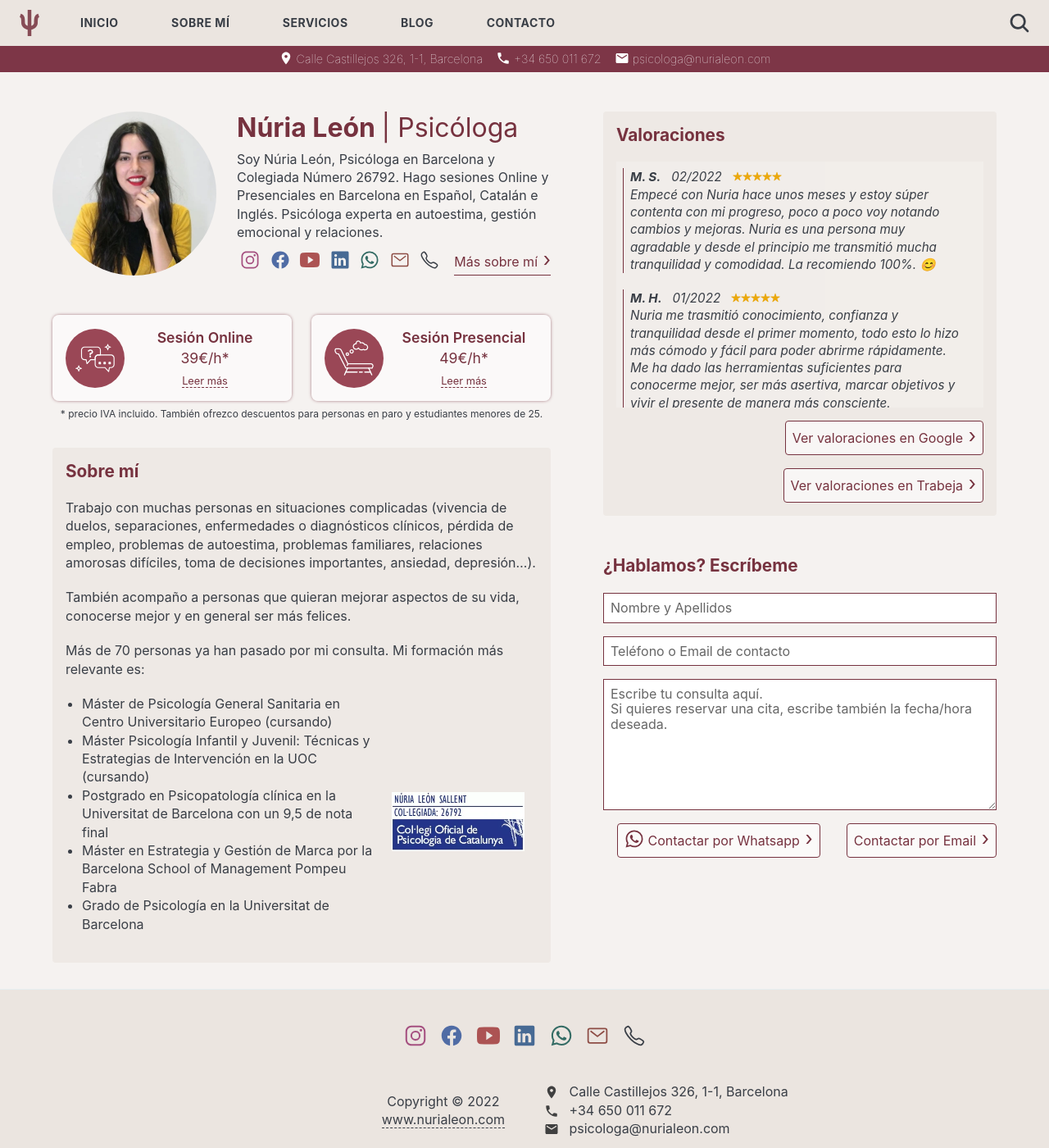
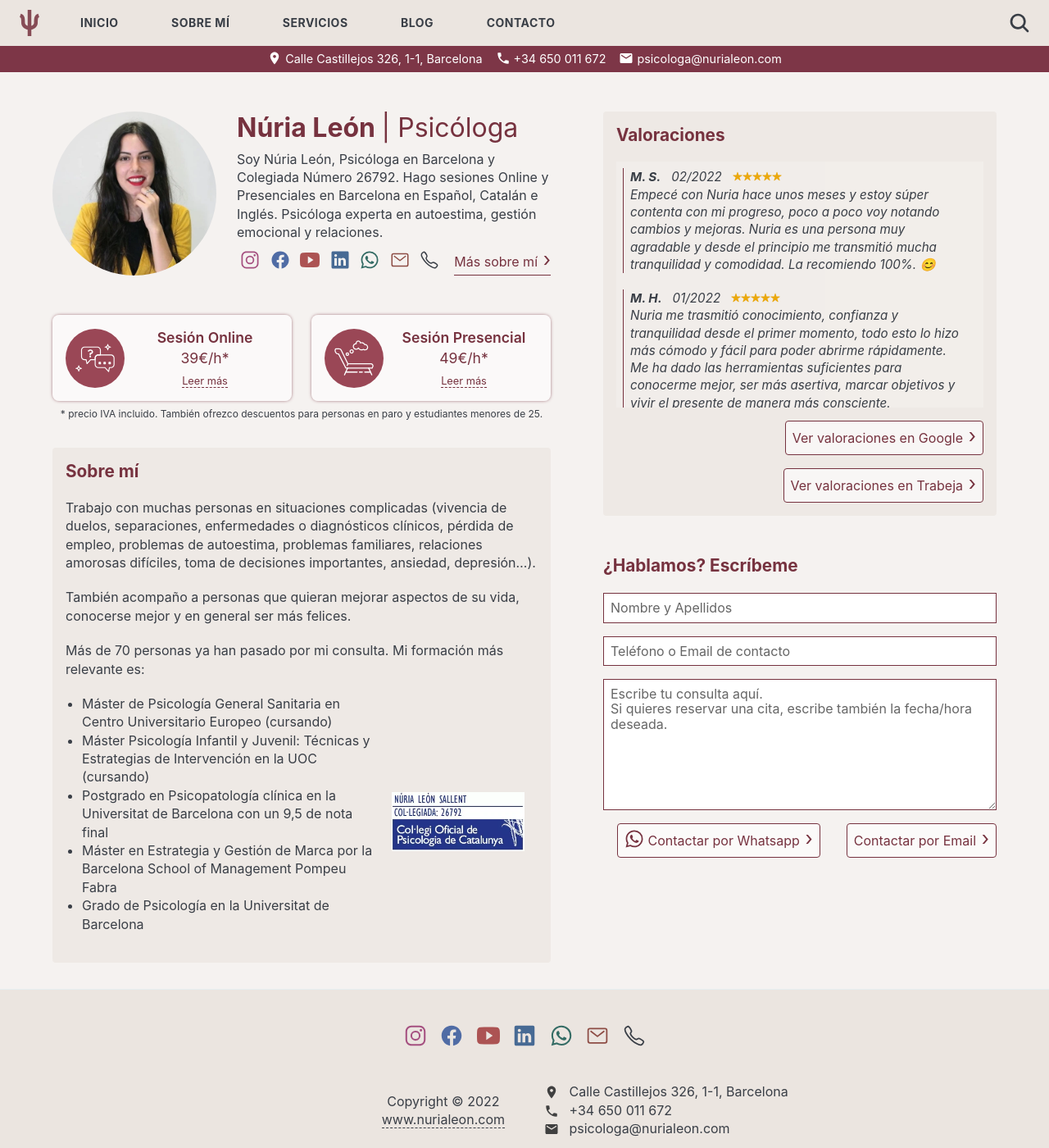
Before and after one commit to nurialeonsallent/nurialeon.com, a Jekyll site: the page built from index.html, in a window 1280 px wide and 1400 px high. Shown: the whole window at 82% size. Built offline with Jekyll 4.4.1, drawn with Linux system fonts in a browser that asks for light colours.

Commit message:
fix header weight

```diff
--- a/_sass/3-modules/_header.scss
+++ b/_sass/3-modules/_header.scss
@@ -13,7 +13,7 @@
   padding: 0.2rem;
   font-size: 0.9rem;
   line-height: 1.75;
-  font-weight: lighter;
+  font-weight: normal;
 
   .items {
     display: flex;
```
